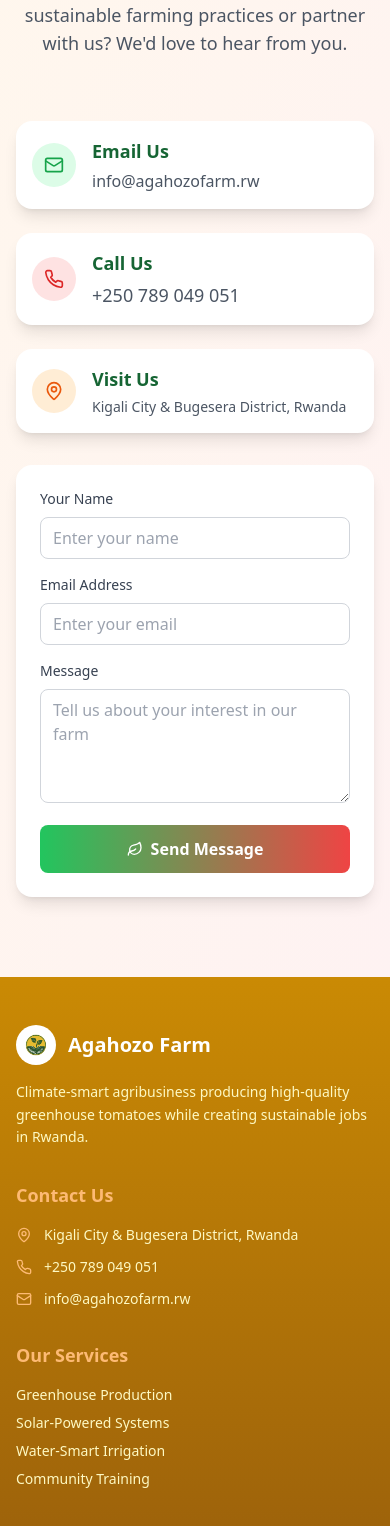
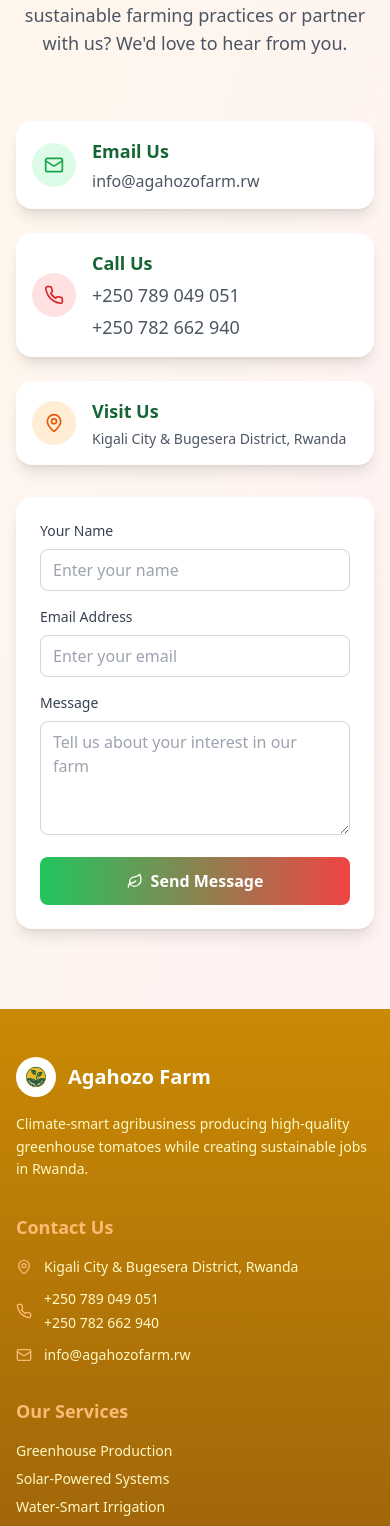
Before and after one commit to nyakamwe/agahozo-tomato-glow, a React (Vite) app: page / in a window 390 px wide. Shown: the part 7547-9073 px from the top of the page. Built offline with nearby package versions, Linux system fonts and the light colour scheme.

Commit message:
Add phone number to contact sections
Add the provided phone number to the contact sections.

```diff
--- a/src/components/Contact.tsx
+++ b/src/components/Contact.tsx
@@ -40,12 +40,20 @@ const Contact = () => {
               </div>
               <div className="min-w-0 flex-1">
                 <h3 className="text-lg sm:text-xl font-semibold text-green-800 mb-1 sm:mb-2">Call Us</h3>
-                <a
-                  href="tel:+250789049051"
-                  className="text-gray-600 hover:text-red-600 transition-colors text-lg font-medium"
-                >
-                  +250 789 049 051
-                </a>
+                <div className="space-y-1">
+                  <a
+                    href="tel:+250789049051"
+                    className="block text-gray-600 hover:text-red-600 transition-colors text-lg font-medium"
+                  >
+                    +250 789 049 051
+                  </a>
+                  <a
+                    href="tel:+250782662940"
+                    className="block text-gray-600 hover:text-red-600 transition-colors text-lg font-medium"
+                  >
+                    +250 782 662 940
+                  </a>
+                </div>
               </div>
             </div>
 
--- a/src/components/Footer.tsx
+++ b/src/components/Footer.tsx
@@ -33,7 +33,10 @@ const Footer = () => {
               </div>
               <div className="flex items-center gap-3 hover:translate-x-2 transition-transform duration-300">
                 <Phone className="w-4 h-4 text-orange-300 flex-shrink-0" />
-                <span className="text-yellow-100 text-sm">+250 789 049 051</span>
+                <div className="text-yellow-100 text-sm space-y-1">
+                  <div>+250 789 049 051</div>
+                  <div>+250 782 662 940</div>
+                </div>
               </div>
               <div className="flex items-center gap-3 hover:translate-x-2 transition-transform duration-300">
                 <Mail className="w-4 h-4 text-orange-300 flex-shrink-0" />
```
